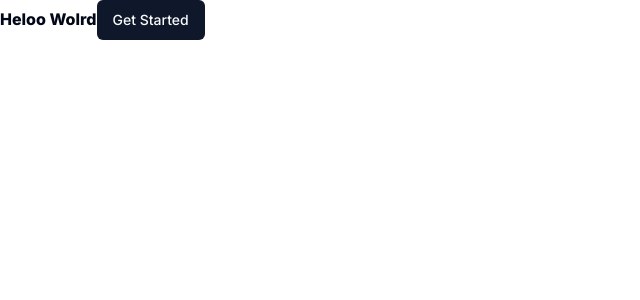
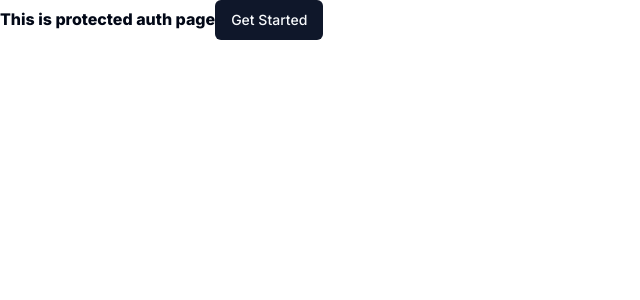
Before and after one commit to shubham2-002/-LMS-Learning-Management-System, a Next.js app: page / in a window 1280 px wide. Shown: the top 300 px of the page, without its empty margins (0-640 px from the left). Built offline with nearby package versions, Linux system fonts and the light colour scheme.

Commit message:
Folder Sructure

```diff
--- /dev/null
+++ b/app/(auth)/(routes)/sign-in/page.tsx
@@ -0,0 +1,6 @@
+const SignInPage=()=>{
+    return(<div>
+        <p>this i unprotected auth</p>
+    </div>)
+}
+export default SignInPage;
--- a/app/page.tsx
+++ b/app/(dashboard)/(routes)/page.tsx
@@ -2,7 +2,7 @@ import { Button } from "@/components/ui/button";
 import Image from "next/image";
 
 export default function Home() {
-  return <h1 className="font-extrabold">Heloo Wolrd
+  return <h1 className="font-extrabold">This is protected auth page
   <Button>Get Started</Button>
   </h1>;
 }
--- a/app/globals.css
+++ b/app/globals.css
@@ -3,7 +3,7 @@
 @tailwind utilities;
 
 html,
-body :root {
+body ,:root {
   height: 100%;
 }
 @layer base {
--- a/package.json
+++ b/package.json
@@ -17,9 +17,9 @@
     "class-variance-authority": "^0.7.0",
     "clsx": "^2.0.0",
     "eslint": "8.56.0",
-    "eslint-config-next": "14.0.4",
+    "eslint-config-next": "13.4.12",
     "lucide-react": "^0.298.0",
-    "next": "14.0.4",
+    "next": "13.4.12",
     "postcss": "8.4.32",
     "react": "18.2.0",
     "react-dom": "18.2.0",
```
Also changed, not shown: 1 other file (tests, documents, lock files or other folders).
